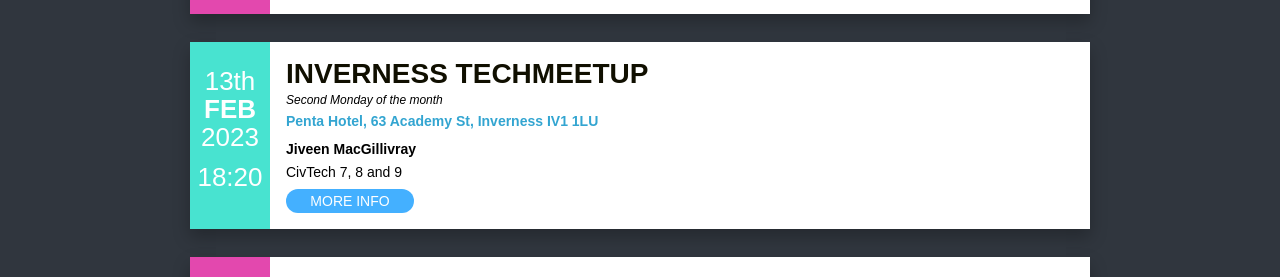
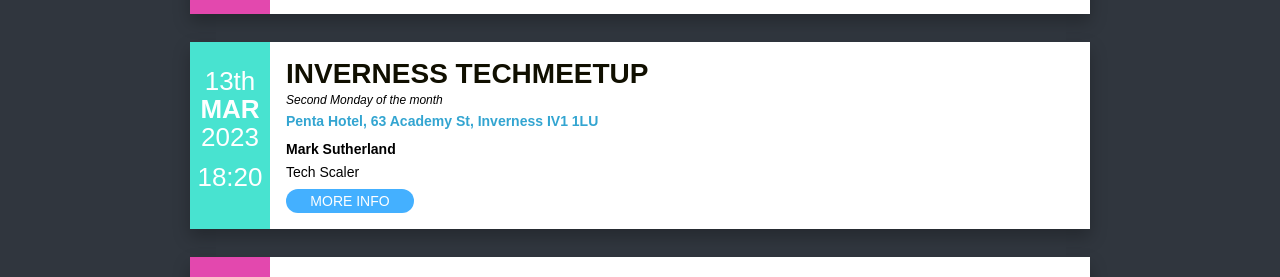
Before and after one commit to techmeetup/techmeetup.co.uk, a Jekyll site: the page built from index.html, in a window 1280 px wide. Shown: the part 579-856 px from the top of the page. Built offline with Jekyll 4.4.1, drawn with Linux system fonts in a browser that asks for light colours.

Commit message:
Update TechMeetup Inverness March 2023

```diff
--- a/_data/index.json
+++ b/_data/index.json
@@ -88,17 +88,17 @@
   {
     "city": "inverness",
     "on": "Second Monday of the month",
-    "meetup": "https://www.eventbrite.co.uk/e/tech-meetup-inverness-tickets-451824317697",
+    "meetup": "https://www.eventbrite.co.uk/e/tech-meetup-inverness-tickets-545915145897",
     "location": {
       "link": "https://www.google.co.uk/maps?q=pentahotel+inverness&ion=1&espv=2&es_th=1&bav=on.2,or.r_cp.&bvm=bv.107467506,d.ZWU&biw=1366&bih=628&dpr=1&safe=strict&um=1&ie=UTF-8&sa=X&ved=0CAYQ_AUoAWoVChMIssH-7pGQyQIVhLYUCh07oQLX",
       "address": "Penta Hotel, 63 Academy St, Inverness IV1 1LU"
     },
     "active": "true",
-    "date": "2023-02-13T18:20:00Z",
+    "date": "2023-03-13T18:20:00Z",
     "speakers": [
       {
-        "name": "Jiveen MacGillivray",
-        "talk": "CivTech 7, 8 and 9"
+        "name": "Mark Sutherland",
+        "talk": "Tech Scaler"
       }
     ]
   }
```
